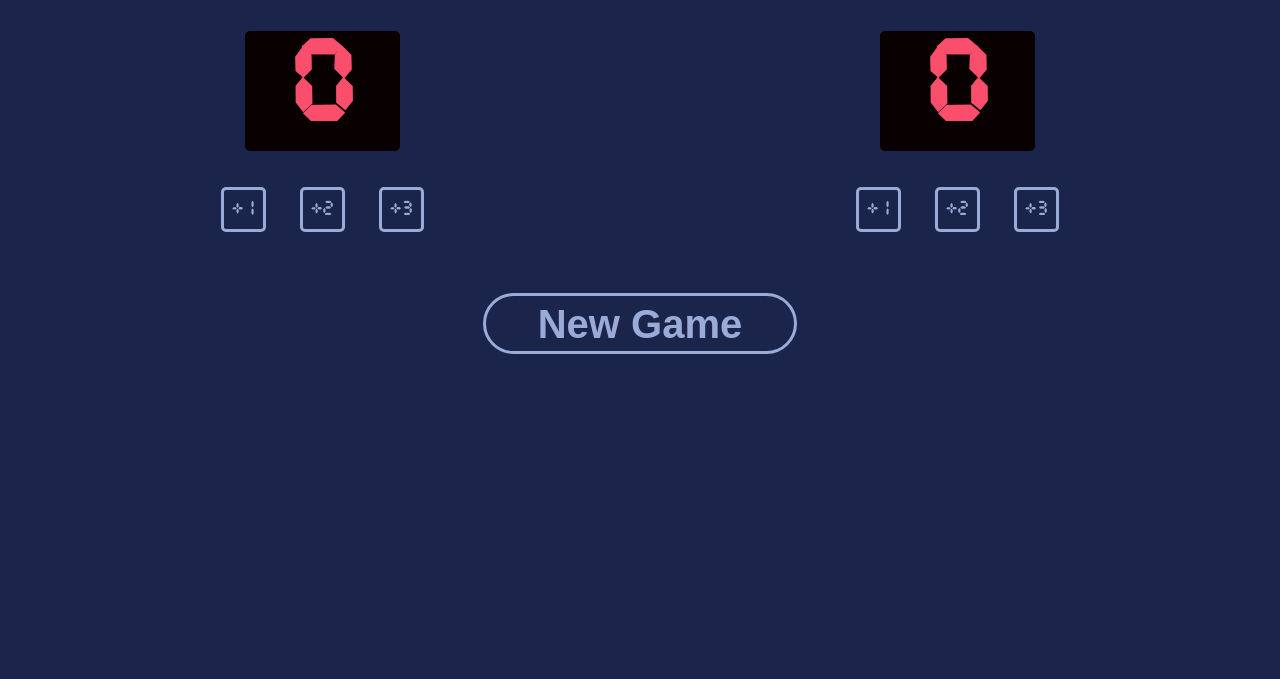
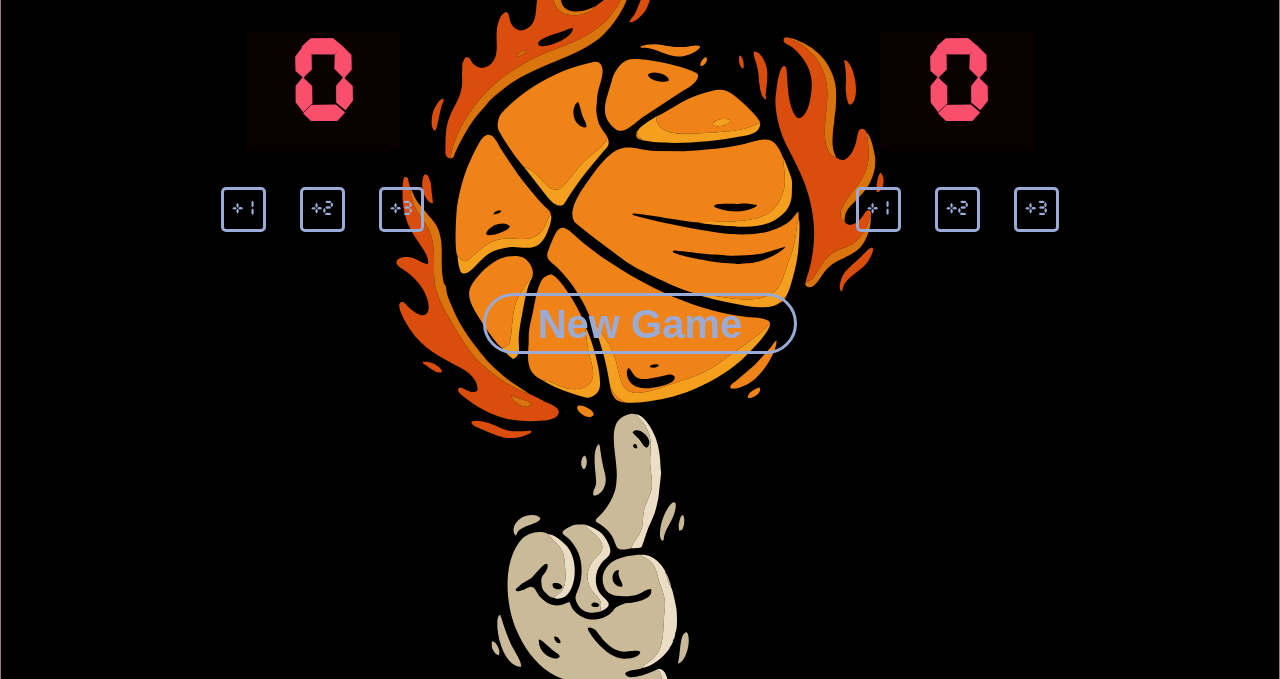
Before and after one commit to Noulakl/Backet_score_counter, a plain HTML site: page index.html in a window 1280 px wide. Shown: the part 121-800 px from the top of the page. Drawn offline with nearby package versions, Linux system fonts and the light colour scheme.

Commit message:
Background changed
I just changed the background of this app.

```diff
--- a/index.css
+++ b/index.css
@@ -12,7 +12,8 @@ body {
     display: flex;
     flex-direction: column;
     justify-content: center;
-    background: #1B244A;
+    background-image: url("./backet.svg");
+    background-size: cover;
 
 }
 
```
Also changed, not shown: backet.svg (added).
